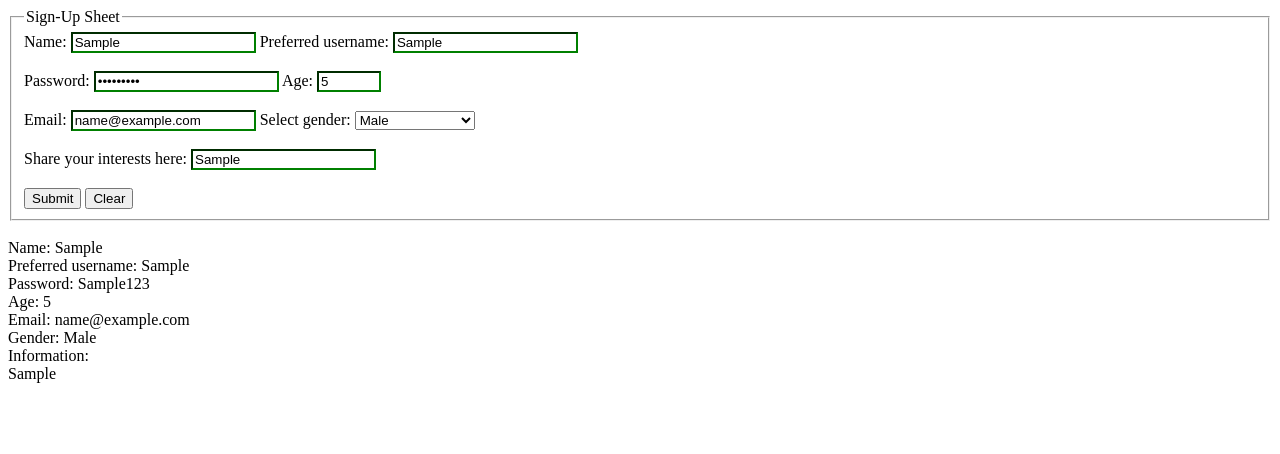
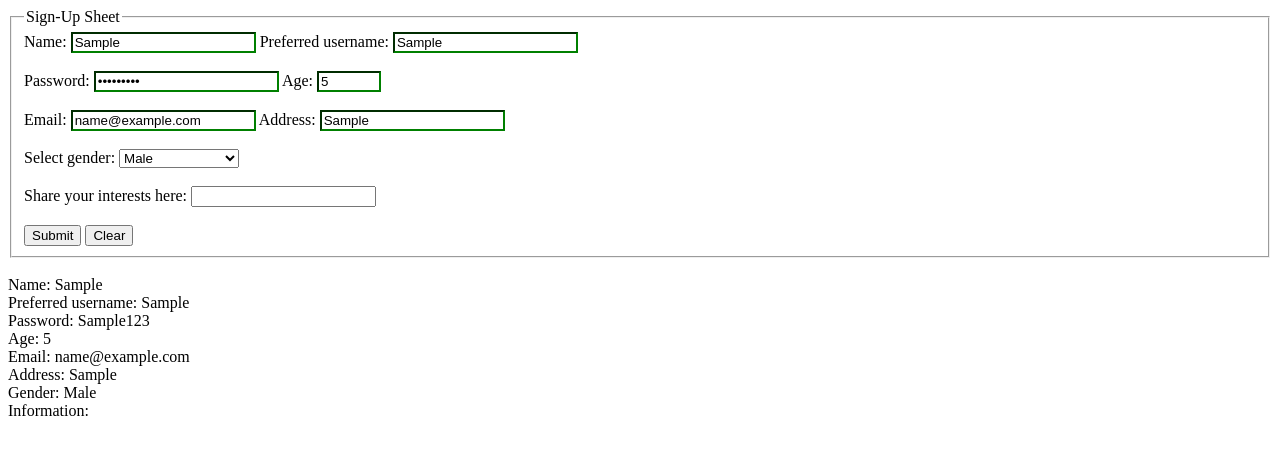
Before and after one commit to izadore0324/Indapan_4QFA1, a plain HTML site: page index.html in a window 1280 px wide. Both pictures are taken after typing "Sample", "Sample", "Sample123", "5", "name@example.com", "Sample" into the empty fields and a click on the input "Submit". Drawn offline with Linux system fonts and the light colour scheme.

Commit message:
Add files via upload

```diff
--- a/index.html
+++ b/index.html
@@ -23,6 +23,9 @@
 
         <label for="email">Email:</label>
         <input type="email" id="email" name="email" onblur="changeCol4()">
+
+        <label for="address">Address:</label>
+        <input type="text" id="add" name="add" onblur="changeCol7()"><br><br>
 
         <label for="gender">Select gender: </label>
         <select name="gender" id="gen">
@@ -52,7 +55,8 @@
         var e = document.getElementById("email").value;
         var f = document.getElementById("txt").value;
         var g = document.getElementById("pword").value;
-        document.getElementById("output").innerHTML = "<br>" + "Name: " + a + "<br>" + "Preferred username: " + d + "<br>" + "Password: " + g + "<br>" + "Age: " + b + "<br>" +"Email: " + e + "<br>" + "Gender: " + c + "<br>" + "Information: " + "<br>" + f;
+        var h = document.getElementById("add").value;
+        document.getElementById("output").innerHTML = "<br>" + "Name: " + a + "<br>" + "Preferred username: " + d + "<br>" + "Password: " + g + "<br>" + "Age: " + b + "<br>" +"Email: " + e + "<br>" + "Address: " + h + "<br>" + "Gender: " + c + "<br>" + "Information: " + "<br>" + f;
         return false;
     }
 
@@ -64,6 +68,7 @@
         document.getElementById("email").style.borderColor = "";
         document.getElementById("txt").style.borderColor = "";
         document.getElementById("pword").style.borderColor = "";
+        document.getElementById("add").style.borderColor = "";
     }
 
     function changeCol() {
@@ -126,6 +131,16 @@
         }
     }
 
+    function changeCol7() {
+        var g = document.getElementById("add");
+        if (g.value == "") {
+        document.getElementById("add").style.borderColor = "red";
+        }
+        else {
+        document.getElementById("add").style.borderColor = "green";
+        }
+    }
+
     </script>
 </body>
 </html>
```
